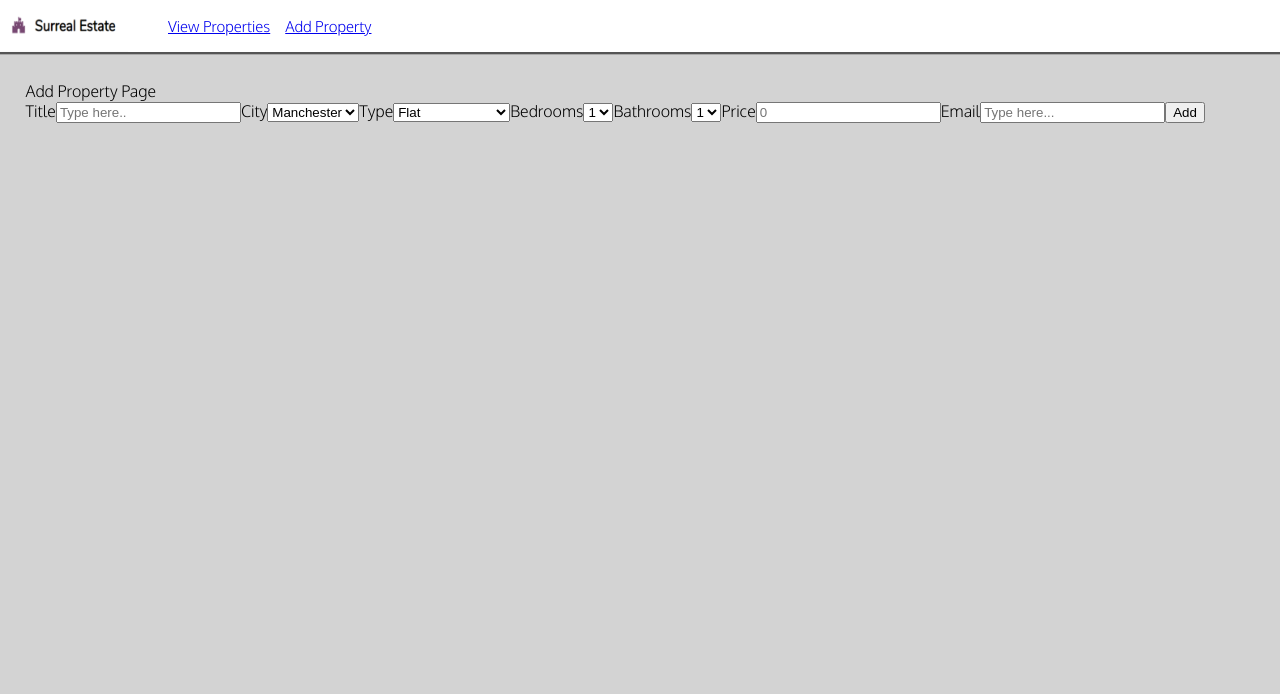
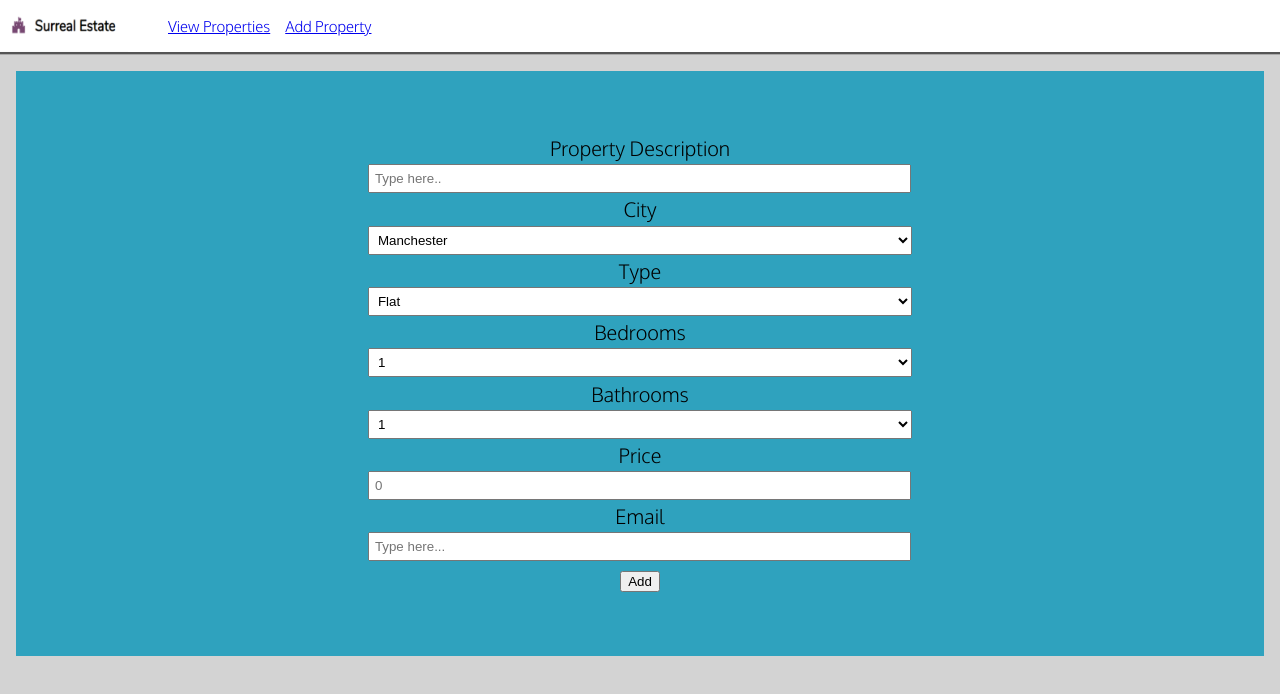
Before and after one commit to DanHope90/Surreal-Estate, a React (Create React App) app: page /add-property in a window 1280 px wide. Shown: the top 694 px of the page. Built offline with nearby package versions, Linux system fonts and the light colour scheme.

Commit message:
alert componenent added plsu styles

```diff
--- a/src/components/AddProperty.js
+++ b/src/components/AddProperty.js
@@ -1,6 +1,8 @@
 import React, { useState } from "react";
 import axios from "axios";
 import "../styles/AddProperty.css";
+import Alert from "./Alert";
+import "../styles/Alert.css";
 
 function AddProperty() {
   const initialState = {
@@ -13,19 +15,31 @@ function AddProperty() {
       price: "",
       email: "",
     },
+    alert: {
+      message: "",
+      isSuccess: false,
+    },
   };
 
   const [fields, setFields] = useState(initialState.fields);
+  const [alert, setAlert] = useState(initialState.alert);
 
   const handleAddProperty = (event) => {
     event.preventDefault();
+    setAlert({ message: "", isSuccess: false });
     axios
       .post(`http://localhost:3000/api/v1/PropertyListing`, { ...fields })
-      .then((res) => {
-        console.log(res);
+      .then(() => {
+        setAlert({
+          message: "Property Added",
+          isSuccess: true,
+        });
       })
-      .catch((error) => {
-        console.log(error);
+      .catch(() => {
+        alert({
+          message: "Server error. Please try again.",
+          isSuccess: false,
+        });
       });
   };
 
@@ -42,10 +56,9 @@ function AddProperty() {
 
   return (
     <div className="AddProp">
-      Add Property Page
       <form className="Form" onSubmit={handleAddProperty}>
         <label htmlFor="title">
-          Title
+          Property Description
           <input
             id="title"
             name="title"
@@ -140,6 +153,7 @@ function AddProperty() {
             Add
           </button>
         </label>
+        <Alert message={alert.message} success={alert.isSuccess} />
       </form>
     </div>
   );
--- a/src/styles/AddProperty.css
+++ b/src/styles/AddProperty.css
@@ -1,13 +1,50 @@
+/* *{ background-color: white;} */
+
 .AddProp {
-  padding: 2%;
-  text-align: left;
+  }
+
+.AddProp .Form{
+  color: black;
+  background-color: rgb(47, 162, 190);
+  padding: 5%;
+  margin: 1rem;
+  font-size: 20px;
+  display: flex;
+  flex-direction: column;
+  text-align: center;
+  align-items: center;
 }
 
 .Form{
-    color: black;
+  /* background-color: white;
+  /* color: black; */
+  /* border: 1px red solid ; */
+  /* padding: 2%;
+  font-size: 20px;
+  display: flex;
+  justify-content:center;
+  align-items: baseline;
+  margin: 3rem; */
+  /* padding: 5%; */
+  /* } */
+}
+
+.label, input {
+  display: flex;
+  flex-direction: column;
+  align-items: center;
+  width: 140mm;
+  padding: 2px;
+  margin: 0.2rem;
+  padding: 5px;
 
 }
 
-.AddProp-Button{
-
+.label, select{
+  display: block;
+  justify-content: center;
+  width: 144mm;
+  padding: 2px;
+  margin: 0.2rem;
+  padding: 5px;
 }
```
